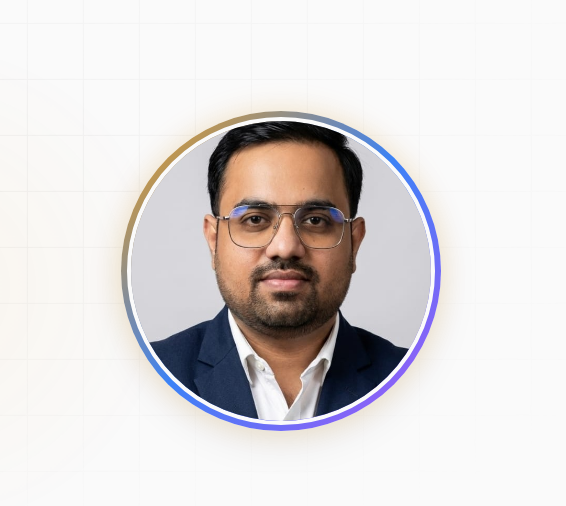
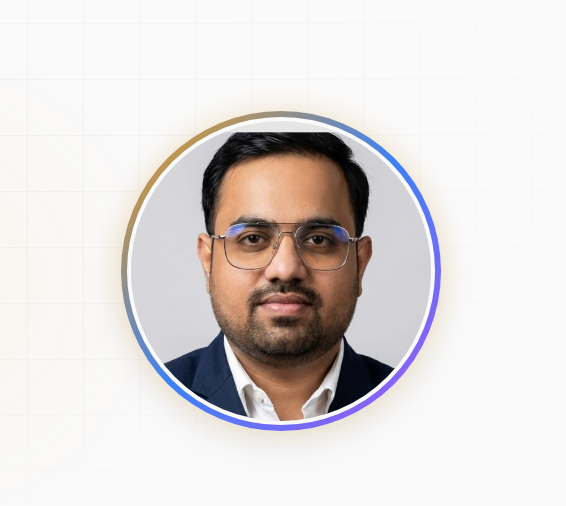
Before and after one commit to SGajjar24/SG-Swetang-website, a plain HTML site: page index.html in a window 1280 px wide. Shown: the part 102-608 px from the top of the page, 714-1280 px from the left. Drawn offline with Linux system fonts and the light colour scheme.

Commit message:
Fix profile image top clipping in circular crop - wrapped in crop container, scaled 1.08x, and translated 3.5% down

```diff
--- a/index.html
+++ b/index.html
@@ -92,7 +92,9 @@
           <!-- Image column -->
           <div class="hero-image-content" data-reveal data-reveal-delay="250">
             <div class="hero-profile-wrap">
-              <img src="assets/profile.jpg" alt="Swetang Gajjar Profile" class="hero-profile-img">
+              <div class="hero-profile-crop">
+                <img src="assets/profile.jpg" alt="Swetang Gajjar Profile" class="hero-profile-img">
+              </div>
             </div>
           </div>
         </div>
--- a/styles.css
+++ b/styles.css
@@ -1717,12 +1717,22 @@ button { font-family: inherit; cursor: pointer; border: none; background: none;
   transform: scale(1.05) rotate(3deg);
 }
 
+.hero-profile-crop {
+  width: 100%;
+  height: 100%;
+  border-radius: 50%;
+  border: 4px solid var(--bg);
+  overflow: hidden;
+  position: relative;
+  background: #e5e5e5;
+}
+
 .hero-profile-img {
   width: 100%;
   height: 100%;
   object-fit: cover;
-  border-radius: 50%;
-  border: 4px solid var(--bg);
+  transform: scale(1.08) translateY(3.5%);
+  transform-origin: center top;
 }
 
 /* Grayscale Logo Wall below hero */
```
